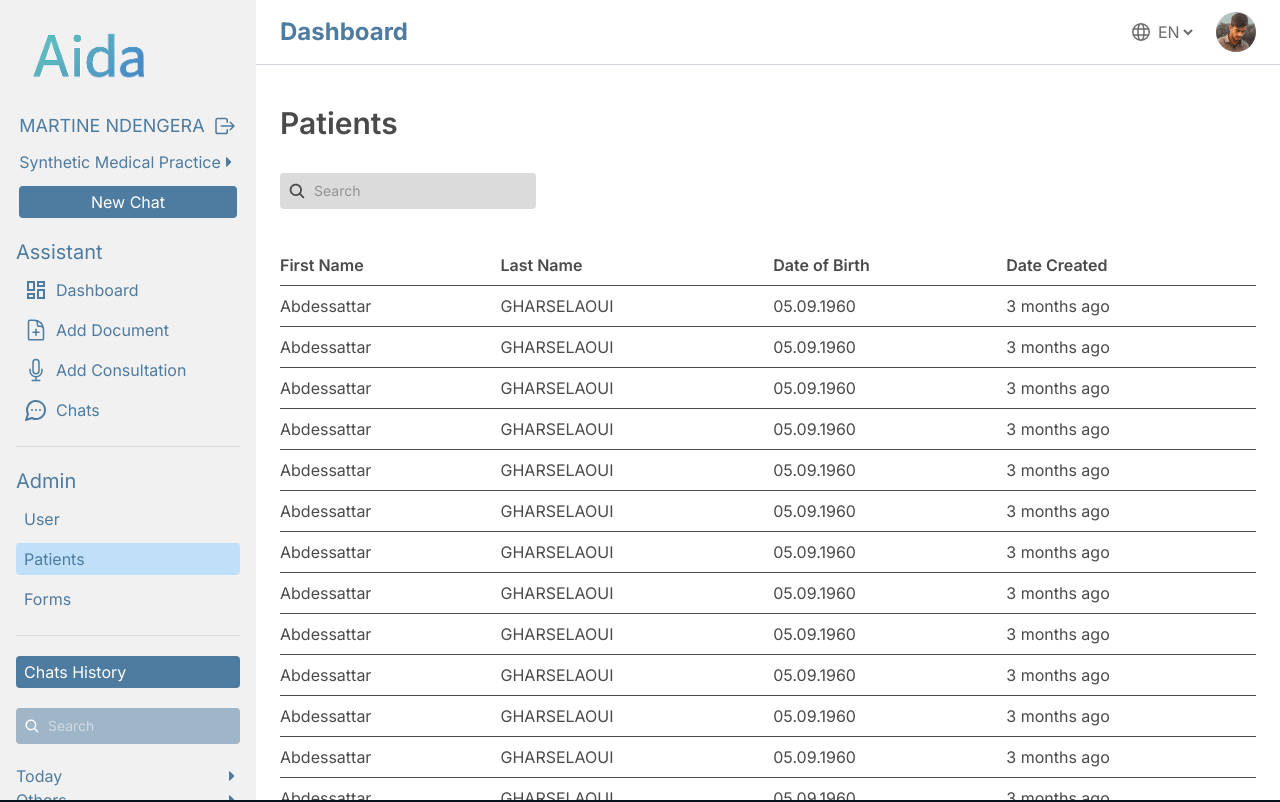
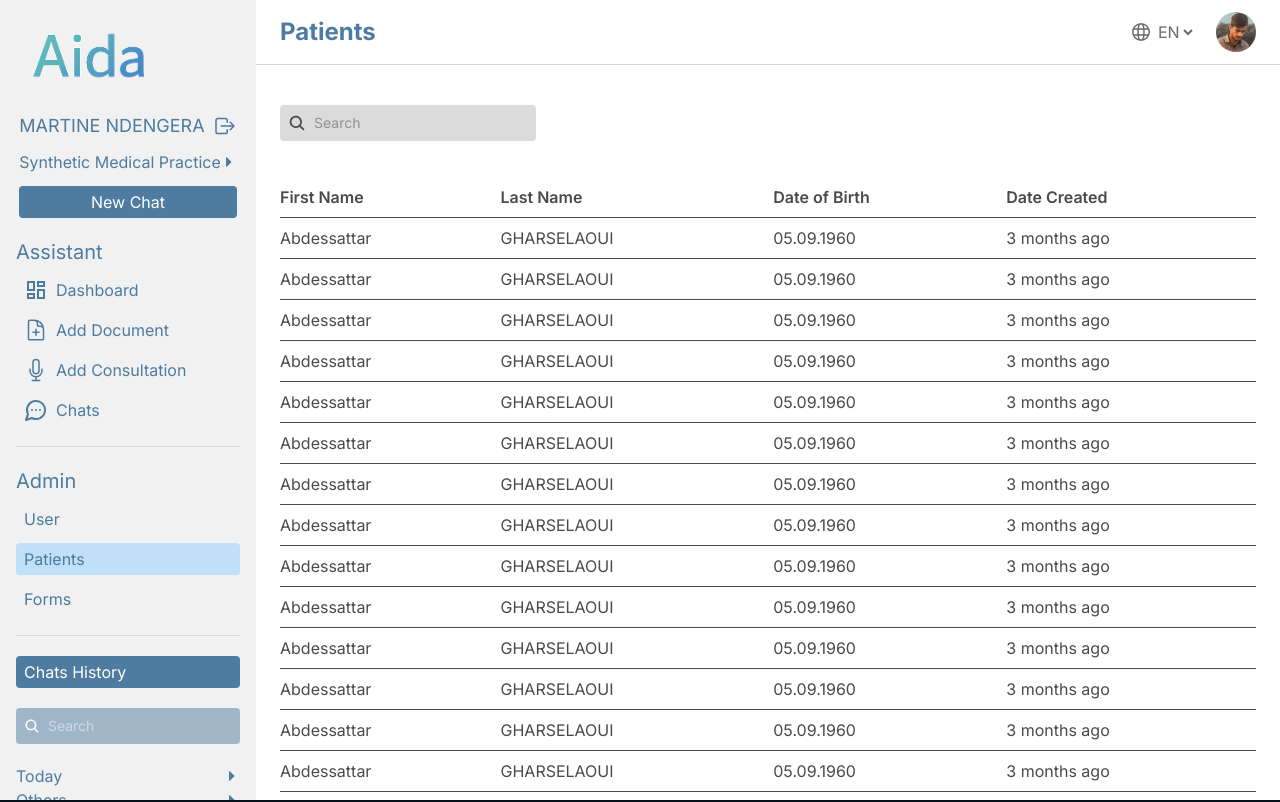
Before and after one commit to Alpha-Bytes-Department/Sixtine_AI, a React (Vite) app: page /dashboard/patients in a window 1280 px wide. Shown: the top 802 px of the page. Built offline with nearby package versions, Linux system fonts and the light colour scheme.

Commit message:
feat: integrate useStatus for setting page title in PatientsTable component

```diff
--- a/src/pages/Patients/Patients.tsx
+++ b/src/pages/Patients/Patients.tsx
@@ -1,11 +1,11 @@
 import { useState } from "react";
 import { IoSearch } from "react-icons/io5";
 import { useNavigate } from "react-router";
+import { useStatus } from "../../providers/StatusProvider";
 
 const PatientsTable = () => {
   const [searchTerm, setSearchTerm] = useState("");
   const navigate = useNavigate();
-
 
   const handleNavigate = (id:number) => {
     navigate(`/dashboard/patients/${id}`);
@@ -23,11 +23,14 @@ const PatientsTable = () => {
       p.firstName.toLowerCase().includes(searchTerm.toLowerCase()) ||
       p.lastName.toLowerCase().includes(searchTerm.toLowerCase())
   );
+ const { setPageTitle } = useStatus();
+ setPageTitle("Patients");
 
   return (
     <div className="flex-1 p-6 bg-white text-[#4A4A4A] h-full flex flex-col gap-5">
-      <h2 className="text-3xl font-semibold mb-3">Patients</h2>
-      {/* Search Bar */}
+
+
+
       <div className="mb-4">
         <div className="flex items-center bg-[#DBDBDB] w-64 gap-2 p-2 rounded">
           <IoSearch className="text-lg" />
```
